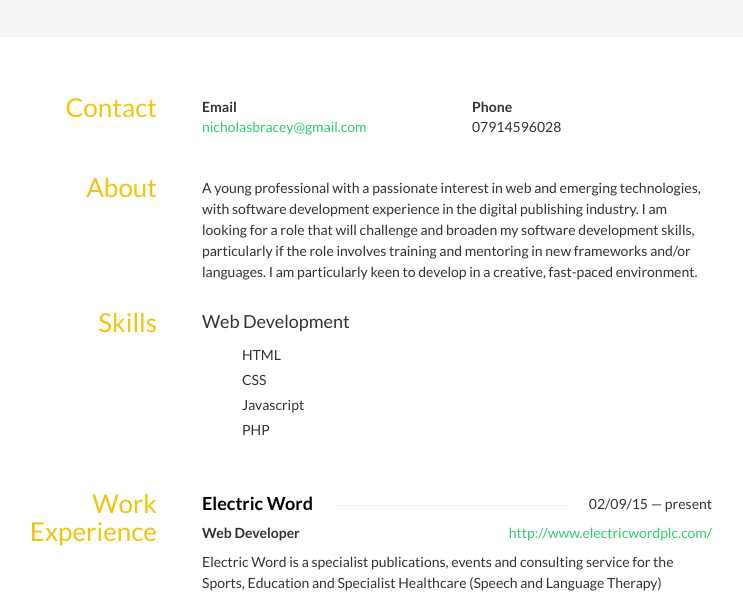
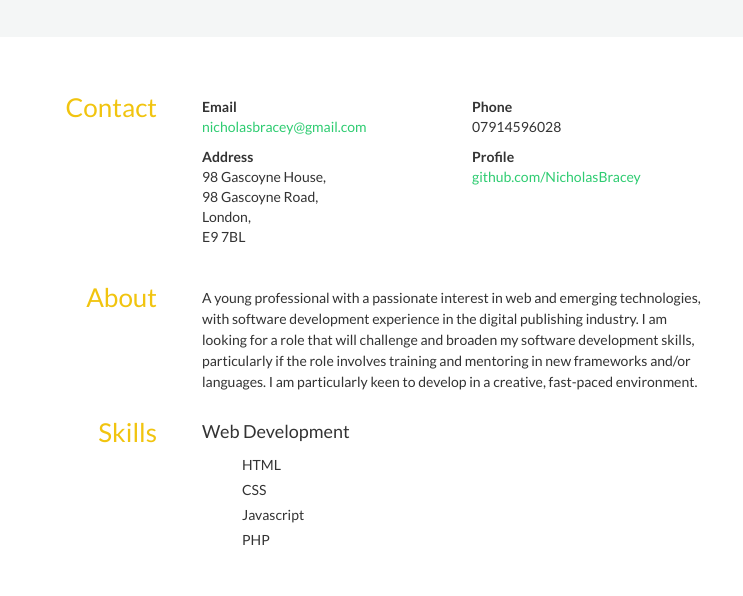
Before and after one commit to TheCodingMeatball/NicholasBracey.github.io, a plain HTML site: page index.html in a window 1280 px wide. Shown: the part 149-745 px from the top of the page, without its empty margins (273-1016 px from the left). Drawn offline with nearby package versions, Linux system fonts and the light colour scheme; some icons are missing.

Commit message:
revision

```diff
--- a/index.html
+++ b/index.html
@@ -243,6 +243,19 @@ Front End Web Developer
             <strong>Phone</strong>
             <div class="phone">&#48;&#55;&#57;&#49;&#52;&#53;&#57;&#54;&#48;&#50;&#56;</div>
           </div>
+          <div class="col-sm-6">
+            <strong>Address</strong>
+            <div class="address">98 Gascoyne House,</br>
+              98 Gascoyne Road,</br>
+              London,</br>
+              E9 7BL</div>
+          </div>
+          <div class="col-sm-6">
+            <strong>Profile</strong>
+            <div class="Github">
+              <a href="https://github.com/NicholasBracey">github.com/NicholasBracey</a>
+            </div>
+          </div>
         </div>
       </div>
     </section>
@@ -308,6 +321,7 @@ Front End Web Developer
               <li class="bullet">Drupal 8 development including Twig templating and site migration</li>
             </ul>
           </div>
+
           <div class="col-sm-12">
             <h4 class="strike-through">
 <span>Great British Chefs</span>
@@ -318,7 +332,7 @@ Front End Web Developer
             <div class="website pull-right">
               <a href="http://www.greatbritishchefs.com/">http://www.greatbritishchefs.com/</a>
             </div>
-            <div class="col-sm-12">
+
             <div class="position">
               Digital Marketeer
             </div>
@@ -350,6 +364,7 @@ Front End Web Developer
               <li class="bullet">Proof reading publications</li>
             </ul>
           </div>
+
           <div class="col-sm-12">
             <h4 class="strike-through">
 <span>Oxford eBooks</span>
```
Lines whose indentation alone changed are shown as unchanged.
